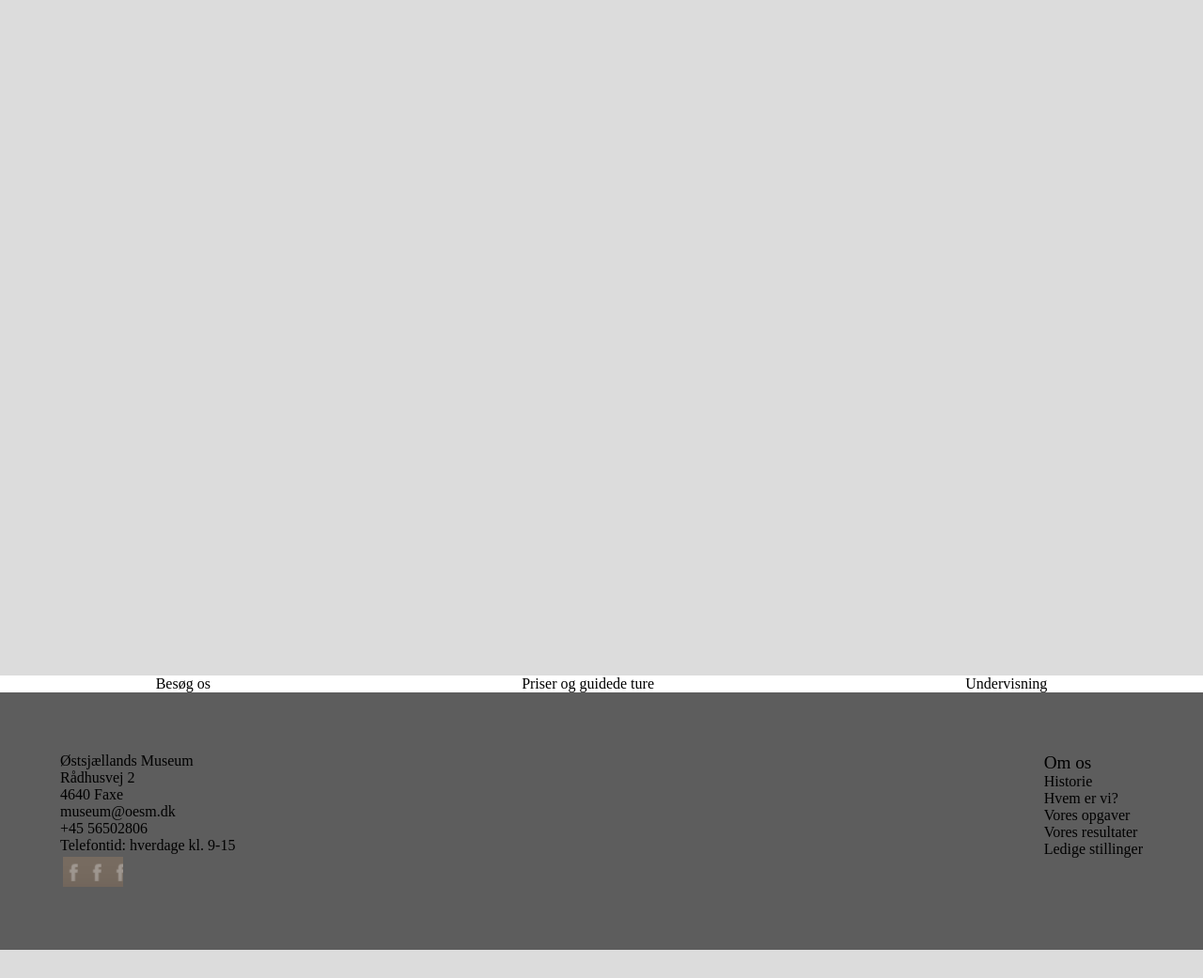
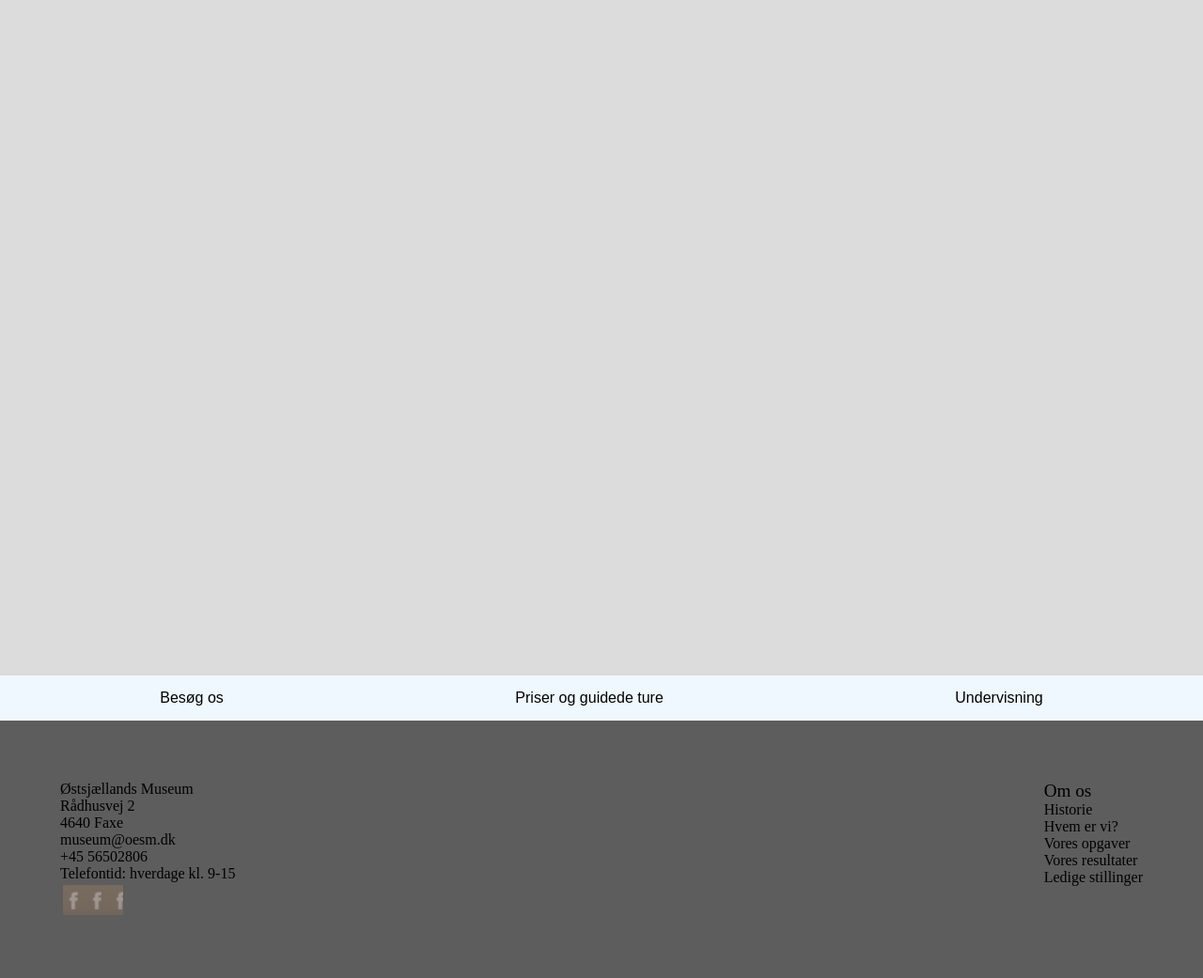
Before and after one commit to astr1770/Kalklandet, a PHP site: page /klint.html in a window 1280 px wide. Shown: the part 101-1142 px from the top of the page at 94% size. Before the commit the page ends 1112 px from the top, so only its background shows below. Run offline with PHP 8.4, Linux system fonts and the light colour scheme.

Commit message:
lidt style

```diff
--- a/style.css
+++ b/style.css
@@ -247,6 +247,9 @@ header {
 .menu {
     display: flex;
     justify-content: space-around;
+    padding: 15px;
+    font-family: sans-serif, limeStone;
+    background-color: aliceblue;
 }
 
 .menu a {
```
